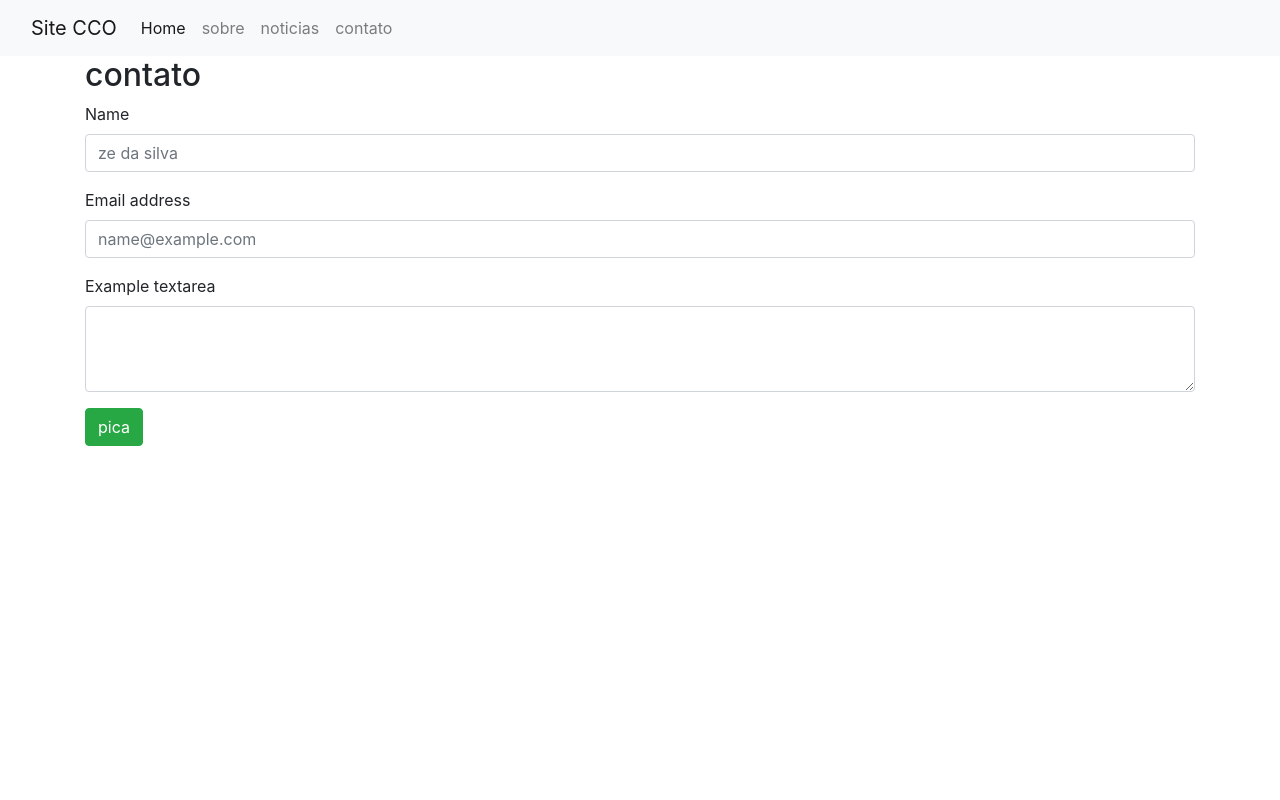
After one commit to leticiam2004/pweb1_2024_2, a PHP site: page /php/site/contato.php in a window 1280 px wide. The commit adds this page. Run offline with PHP 8.4, Linux system fonts and the light colour scheme.

Commit message:
tristesa

```diff
--- a/index.html
+++ b/index.html
@@ -31,7 +31,8 @@
         button:hover {
             background-color: #45a049;
         }
-        a{
+
+        a {
             text-decoration: none;
             color: inherit;
         }
@@ -48,7 +49,7 @@
     <div style="text-align: center;">
         <a href="html_css/index.html"><button>HTML e CSS</button></a>
         <a href="bootstrap/index.html"><button>Bootstrap</button></a>
-        <a href="php/index.php"><button>PHP</button></a>
+        <a href="php/introducao.php"><button>PHP</button></a>
     </div>
 
     <script>
--- /dev/null
+++ b/php/site/contato.php
@@ -0,0 +1,36 @@
+<?php
+include "./header.php"
+    ?>
+
+<?php
+if (!empty($_GET)) {
+    echo "<div class='alert alert-success' role='alert'>
+    <b>registro salvo</b><br>
+    nome {$_GET['name']} email {$_GET['email']} mensagem {$_GET['mensagem']}
+    </div>";
+}
+?>
+<div class="row">
+    <div class="col">
+        <h2>contato</h2>
+        <form action="contato.php" method="get">
+            <div class="mb-3">
+                <label for="exampleFormControlInput1" class="form-label">Name</label>
+                <input type="Name" class="form-control" name="name" placeholder="ze da silva">
+            </div>
+            <div class="mb-3">
+                <label for="exampleFormControlInput1" class="form-label">Email address</label>
+                <input type="email" class="form-control" name="email" placeholder="name@example.com">
+            </div>
+            <div class="mb-3">
+                <label for="exampleFormControlTextarea1" class="form-label">Example textarea</label>
+                <textarea class="form-control" name="mensagem" rows="3"></textarea>
+            </div>
+            <button type="submit" class="btn btn-success">pica</button>
+        </form>
+    </div>
+</div>
+
+<?php
+include "./footer.php"
+    ?>
--- a/php/site/conteudo.php
+++ b/php/site/conteudo.php
@@ -0,0 +1 @@
+<h2>Ola porraaaaaaaaaaaaaaa</h2>
--- a/php/site/footer.php
+++ b/php/site/footer.php
@@ -0,0 +1,4 @@
+</div>
+
+</body>
+</html>
--- a/php/site/header.php
+++ b/php/site/header.php
@@ -0,0 +1,22 @@
+<head>
+    <meta charset="UTF-8">
+    <meta name="viewport" content="width=device-width, initial-scale=1.0">
+    <title>PE AGA PE</title>
+    <link rel="stylesheet" href="https://cdn.jsdelivr.net/npm/bootstrap@4.1.3/dist/css/bootstrap.min.css"
+        integrity="sha384-MCw98/SFnGE8fJT3GXwEOngsV7Zt27NXFoaoApmYm81iuXoPkFOJwJ8ERdknLPMO" crossorigin="anonymous">
+    <script src="https://code.jquery.com/jquery-3.3.1.slim.min.js"
+        integrity="sha384-q8i/X+965DzO0rT7abK41JStQIAqVgRVzpbzo5smXKp4YfRvH+8abtTE1Pi6jizo"
+        crossorigin="anonymous"></script>
+    <script src="https://cdn.jsdelivr.net/npm/popper.js@1.14.3/dist/umd/popper.min.js"
+        integrity="sha384-ZMP7rVo3mIykV+2+9J3UJ46jBk0WLaUAdn689aCwoqbBJiSnjAK/l8WvCWPIPm49"
+        crossorigin="anonymous"></script>
+    <script src="https://cdn.jsdelivr.net/npm/bootstrap@4.1.3/dist/js/bootstrap.min.js"
+        integrity="sha384-ChfqqxuZUCnJSK3+MXmPNIyE6ZbWh2IMqE241rYiqJxyMiZ6OW/JmZQ5stwEULTy"
+        crossorigin="anonymous"></script>
+</head>
+
+<body>
+    <?php
+    include "./menu.php"
+    ?>
+    <div class="container">
--- a/php/site/menu.php
+++ b/php/site/menu.php
@@ -0,0 +1,24 @@
+<nav class="navbar navbar-expand-lg navbar-light bg-light">
+  <div class="container-fluid">
+    <a class="navbar-brand" href="#">Site CCO</a>
+    <button class="navbar-toggler" type="button" data-bs-toggle="collapse" data-bs-target="#navbarNav" aria-controls="navbarNav" aria-expanded="false" aria-label="Toggle navigation">
+      <span class="navbar-toggler-icon"></span>
+    </button>
+    <div class="collapse navbar-collapse" id="navbarNav">
+      <ul class="navbar-nav">
+        <li class="nav-item">
+          <a class="nav-link active" aria-current="page" href="./index.php">Home</a>
+        </li>
+        <li class="nav-item">
+          <a class="nav-link" href="./sobre.php">sobre</a>
+        </li>
+        <li class="nav-item">
+          <a class="nav-link" href="./noticias.php">noticias</a>
+        </li>
+        <li class="nav-item">
+          <a class="nav-link" href="./contato.php">contato</a>
+        </li>
+      </ul>
+    </div>
+  </div>
+</nav>
```
Also changed, not shown: php/introducao.php (+35 -19 lines), php/site/index.php (+7 -0 lines), php/site/noticias.php (added, +13 -0 lines), php/site/sobre.php (added, +16 -0 lines).
